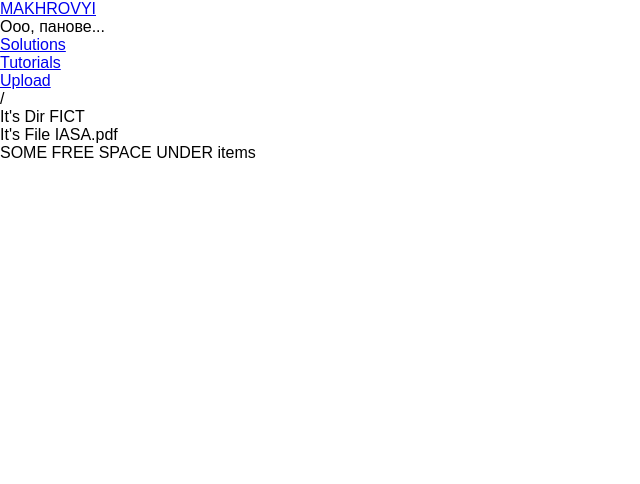
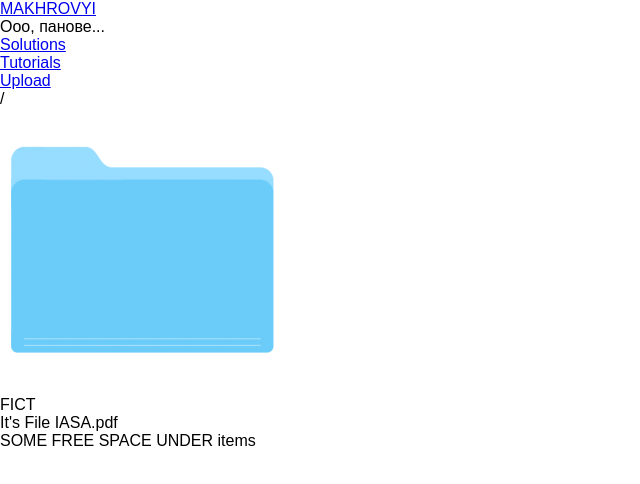
Before and after one commit to IINamelessII/MAKHROVYI, a React app in the folder frontend/: page / in a window 1280 px wide. Shown: the top 484 px of the page, without its empty margins (0-640 px from the left). Built offline with nearby package versions, Linux system fonts and the light colour scheme; a web font is replaced by a local one.

Commit message:
Add styling to Dir and change its behavior

```diff
--- a/frontend/src/components/Logo/Logo.css
+++ b/frontend/src/components/Logo/Logo.css
@@ -21,6 +21,7 @@
     font-weight: 500;
     display: flex;
     color: #fff;
+    font-style: italic;
 
     opacity: 0;
     transition: opacity .1s linear;
--- a/frontend/src/components/NavigationLink/NavigationLink.css
+++ b/frontend/src/components/NavigationLink/NavigationLink.css
@@ -8,7 +8,7 @@
 .NavigationLink a {
     color: #fff;
     text-decoration: none;
-    font-size: 24px;
+    font-size: 28px;
 
     transition: color .1s linear;
 }
--- /dev/null
+++ b/frontend/src/containers/FileBrowser/Dir/Dir.css
@@ -0,0 +1,32 @@
+.Dir {
+    /* border: 2px solid aquamarine; */
+    cursor: pointer;
+    width: 100px;
+    height: 100px;
+}
+
+.Dir img {
+    height: 64px;
+    width: 64px;
+}
+
+.ImageContainer {
+    display: flex;
+    align-items: center;
+    justify-content: center;
+    width: 100%;
+}
+
+.DirName{
+    display: flex;
+    align-items: center;
+    justify-content: center;
+    width: 100%;
+}
+
+.DirName div{
+    font-size: 16px;
+    text-overflow: ellipsis;
+    white-space: nowrap;
+    overflow: hidden;
+}
--- a/frontend/src/containers/FileBrowser/Dir/Dir.js
+++ b/frontend/src/containers/FileBrowser/Dir/Dir.js
@@ -1,8 +1,10 @@
-import React, {Fragment, Component} from 'react';
+import React, {Component} from 'react';
 import {connect} from 'react-redux';
 
 import ContextMenu from '../ContextMenu/ContextMenu';
 import * as actions from '../../../store/actions/index';
+
+import classes from './Dir.css';
 
 import {dirOptions} from '../../../shared/constants';
 
@@ -28,16 +30,25 @@ class Dir extends Component {
 
   render() {
     return (
-      <Fragment>
-        <div
+      <div
+        className={classes.Dir}>
+        <div className={classes.ImageContainer}>
+          <img
+          src={require('../../../assets/images/folder.png')}
+          alt=""
           onClick={this.onDirClick}
-          onContextMenu={this.showContextMenu}
-        >It's Dir {this.props.name}</div>
+          onContextMenu={this.showContextMenu}/>
+        </div>
+        <div className={classes.DirName}>
+          <div>
+            {this.props.name}
+          </div>
+        </div>
         {this.state.showContextMenu ? (
           <ContextMenu
             options={dirOptions} />
         ) : null}
-      </Fragment>
+      </div>
     );
   }
 }
--- a/frontend/src/containers/FileBrowser/FileBrowser.css
+++ b/frontend/src/containers/FileBrowser/FileBrowser.css
@@ -6,6 +6,11 @@
 
 .PathRow {
     width: 100%;
-    max-width: 400px;
+    /* max-width: 400px; */
     /* background-color: aqua;  */
 }
+
+.Items {
+    padding-top: 30px;
+    display: flex;
+}
--- a/frontend/src/containers/FileBrowser/FileBrowser.js
+++ b/frontend/src/containers/FileBrowser/FileBrowser.js
@@ -98,7 +98,7 @@ class FileBrowser extends Component {
     return (
       <div className={classes.FileBrowser}>
         <div className={classes.PathRow}>{pathRow}</div>
-        <div>{items}</div>
+        <div className={classes.Items}>{items}</div>
         <div onContextMenu={this.showContextMenu}>SOME FREE SPACE UNDER items</div>
         {this.state.showContextMenu ? (
           <ContextMenu
--- a/frontend/src/containers/FileBrowser/PathPart/PathPart.css
+++ b/frontend/src/containers/FileBrowser/PathPart/PathPart.css
@@ -2,6 +2,7 @@
     color: white;
     transition: color .1s linear;
     cursor: pointer;
+    font-size: 24px;
 }
 
 .PathPart:hover {
--- a/frontend/src/shared/constants.js
+++ b/frontend/src/shared/constants.js
@@ -84,7 +84,13 @@ export const structureData = {
               "aaaf": {
                 name: "easyDir",
                 type: "dir",
-                content: {}
+                content: {
+                  "aaah": {
+                    name: "SomeLoooooooooooooooooooooooooooooooooooongName",
+                    type: "dir",
+                    content: {}
+                  }
+                }
               }
             }
           }
```
Also changed, not shown: frontend/src/assets/images/folder.png (added).
